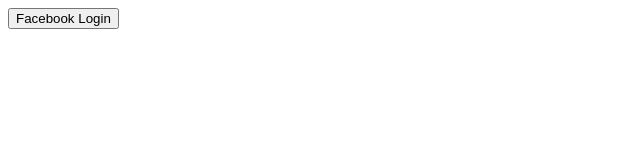
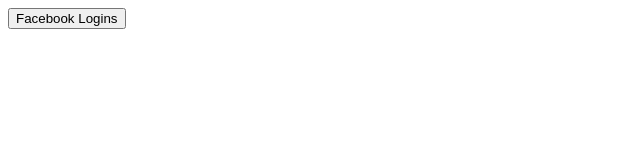
Before and after one commit to BSrinivas/oauth-test, a plain HTML site: page index.html in a window 1280 px wide. Shown: the full height of the page, 0-640 px from the left. Drawn offline with Linux system fonts and the light colour scheme.

Commit message:
Update index.html

```diff
--- a/index.html
+++ b/index.html
@@ -1,4 +1,4 @@
-<button id="loginBtn">Facebook Login</button>
+<button id="loginBtn">Facebook Logins</button>
 <div id="response"></div>
 <script>
 function getUserData() {
```
